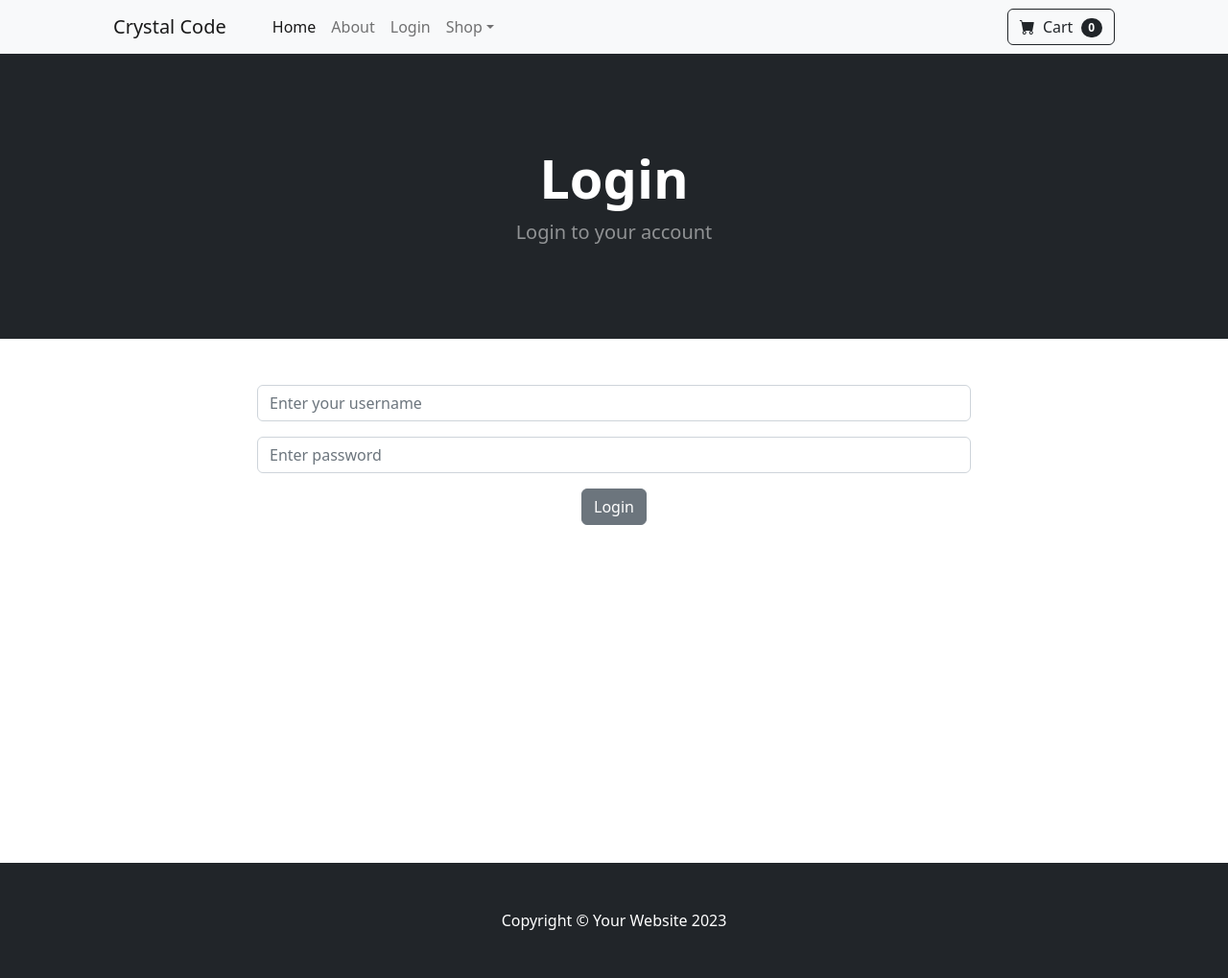
After one commit to makson2006/Ecom_Store, a Django app: page /login/ in a window 1280 px wide. The commit adds this page. Shown: the whole page at 96% size. Run offline with Django 5.2, Linux system fonts and the light colour scheme; some libraries are stand-ins or nearby versions.

Commit message:
added html, added login and logout

```diff
--- /dev/null
+++ b/store/templates/store/base.html
@@ -0,0 +1,40 @@
+<!DOCTYPE html>
+<html lang="en">
+    <head>
+         {%load static%}
+        <meta charset="utf-8" />
+        <meta name="viewport" content="width=device-width, initial-scale=1, shrink-to-fit=no" />
+        <meta name="description" content="" />
+        <meta name="author" content="" />
+        <title>Salyga Store</title>
+        <!-- Favicon-->
+        <link rel="icon" type="image/x-icon" href="{% static 'assets/favicon.ico' %}" />
+        <!-- Bootstrap icons-->
+        <link href="https://cdn.jsdelivr.net/npm/bootstrap-icons@1.5.0/font/bootstrap-icons.css" rel="stylesheet" />
+        <!-- Core theme CSS (includes Bootstrap)-->
+        <link href="{% static 'css/styles.css' %}" rel="stylesheet" />
+    </head>
+    <body>
+        <!-- Navigation-->
+        {% include 'store/navbar.html' %}
+        {% if messages %}
+            {% for message in messages %}
+<div class="alert alert-warning alert-dismissible fade show" role="alert">
+{{ message }}
+    <button type="button" class="btn-close" data-bs-dismiss="alert" aria-label="Close"></button>
+</div>
+            {% endfor %}
+        {% endif %}
+        {% block content %}
+        {% endblock %}
+
+        <!-- Footer-->
+        <footer class="py-5 bg-dark">
+            <div class="container"><p class="m-0 text-center text-white">Copyright &copy; Your Website 2023</p></div>
+        </footer>
+        <!-- Bootstrap core JS-->
+        <script src="https://cdn.jsdelivr.net/npm/bootstrap@5.2.3/dist/js/bootstrap.bundle.min.js"></script>
+        <!-- Core theme JS-->
+        <script src="{static 'js/scripts.js'}"></script>
+    </body>
+</html>
--- /dev/null
+++ b/store/templates/store/login.html
@@ -0,0 +1,44 @@
+{% extends 'store/base.html' %}
+
+{% block content %}
+<!-- Header-->
+        <header class="bg-dark py-5">
+            <div class="container px-4 px-lg-5 my-5">
+                <div class="text-center text-white">
+                    <h1 class="display-4 fw-bolder">Login</h1>
+                    <p class="lead fw-normal text-white-50 mb-0">Login to your account</p>
+                </div>
+            </div>
+        </header>
+
+        <div class="container">
+            <div class="row">
+                <center>
+                    <div class="col-8">
+                            <br/><br/>
+<form method="POST" action="{% url 'login' %}" >
+  {% csrf_token %}
+    <div class="mb-3">
+    <input type="text" class="form-control" name="username" placeholder="Enter your username">
+  </div>
+  <div class="mb-3">
+    <input type="password" class="form-control" name="password" placeholder="Enter password">
+  </div>
+  <button type="submit" class="btn btn-secondary">Login</button>
+</form>
+                        <br/><br/>
+                        <p align="justify">
+                        <br/><br/>
+                        <br/><br/>
+                        <br/><br/>
+                        <br/><br/>
+                        <br/><br/>
+                        <br/><br/>
+
+
+                    </div>
+                </center>
+            </div>
+        </div>
+
+{% endblock %}
--- /dev/null
+++ b/store/templates/store/navbar.html
@@ -0,0 +1,35 @@
+<nav class="navbar navbar-expand-lg navbar-light bg-light">
+            <div class="container px-4 px-lg-5">
+                <a class="navbar-brand" href="{% url 'home' %}">Crystal Code</a>
+                <button class="navbar-toggler" type="button" data-bs-toggle="collapse" data-bs-target="#navbarSupportedContent" aria-controls="navbarSupportedContent" aria-expanded="false" aria-label="Toggle navigation"><span class="navbar-toggler-icon"></span></button>
+                <div class="collapse navbar-collapse" id="navbarSupportedContent">
+                    <ul class="navbar-nav me-auto mb-2 mb-lg-0 ms-lg-4">
+                        <li class="nav-item"><a class="nav-link active" aria-current="page" href="{% url 'home' %}">Home</a></li>
+                        <li class="nav-item"><a class="nav-link" href="{% url 'about' %}">About</a></li>
+
+                        {% if user.is_authenticated %}
+                            <li class="nav-item"><a class="nav-link" href="{% url 'logout' %}">Logout</a></li>
+                        {% else %}
+                            <li class="nav-item"><a class="nav-link" href="{% url 'login' %}">Login</a></li>
+                        {% endif %}
+
+                        <li class="nav-item dropdown">
+                            <a class="nav-link dropdown-toggle" id="navbarDropdown" href="#" role="button" data-bs-toggle="dropdown" aria-expanded="false">Shop</a>
+                            <ul class="dropdown-menu" aria-labelledby="navbarDropdown">
+                                <li><a class="dropdown-item" href="#!">All Products</a></li>
+                                <li><hr class="dropdown-divider" /></li>
+                                <li><a class="dropdown-item" href="#!">Popular Items</a></li>
+                                <li><a class="dropdown-item" href="#!">New Arrivals</a></li>
+                            </ul>
+                        </li>
+                    </ul>
+                    <form class="d-flex">
+                        <button class="btn btn-outline-dark" type="submit">
+                            <i class="bi-cart-fill me-1"></i>
+                            Cart
+                            <span class="badge bg-dark text-white ms-1 rounded-pill">0</span>
+                        </button>
+                    </form>
+                </div>
+            </div>
+        </nav>
--- a/store/urls.py
+++ b/store/urls.py
@@ -1,5 +1,9 @@
 from django.urls import path
 from . import views
 urlpatterns = [
-   path('', views.home, name='home')
+   path('', views.home, name='home'),
+   path('about/', views.about, name='about'),
+   path('login/', views.login_user, name='login'),
+   path('logout/', views.logout_user, name='logout'),
+
 ]
--- a/store/views.py
+++ b/store/views.py
@@ -1,6 +1,31 @@
-from django.shortcuts import render
+from django.shortcuts import render, redirect
 from .models import Product
+from django.contrib.auth import authenticate, login,logout
+from django.contrib import messages
 
 def home(request):
     products = Product.objects.all()
     return render(request, "store/home.html", {'products':products})
+
+def about(request):
+    return render(request, "store/about.html", {})
+
+def login_user(request):
+    if request.method == "POST":
+        username = request.POST['username']
+        password = request.POST['password']
+        user = authenticate(request, username=username, password=password)
+        if user is not None:
+            login(request, user)
+            messages.success(request, ("You Have Been Logged Successfully"))
+            return redirect('home')
+        else:
+            messages.success(request, ('Wrong username or password'))
+            return redirect('login')
+    else:
+        return render(request,'store/login.html')
+
+def logout_user(request):
+    logout(request)
+    messages.success(request, ("You have been logged out..."))
+    return redirect('home')
```
Also changed, not shown: store/templates/store/about.html (added, +30 -0 lines), store/templates/store/home.html (+5 -57 lines).
